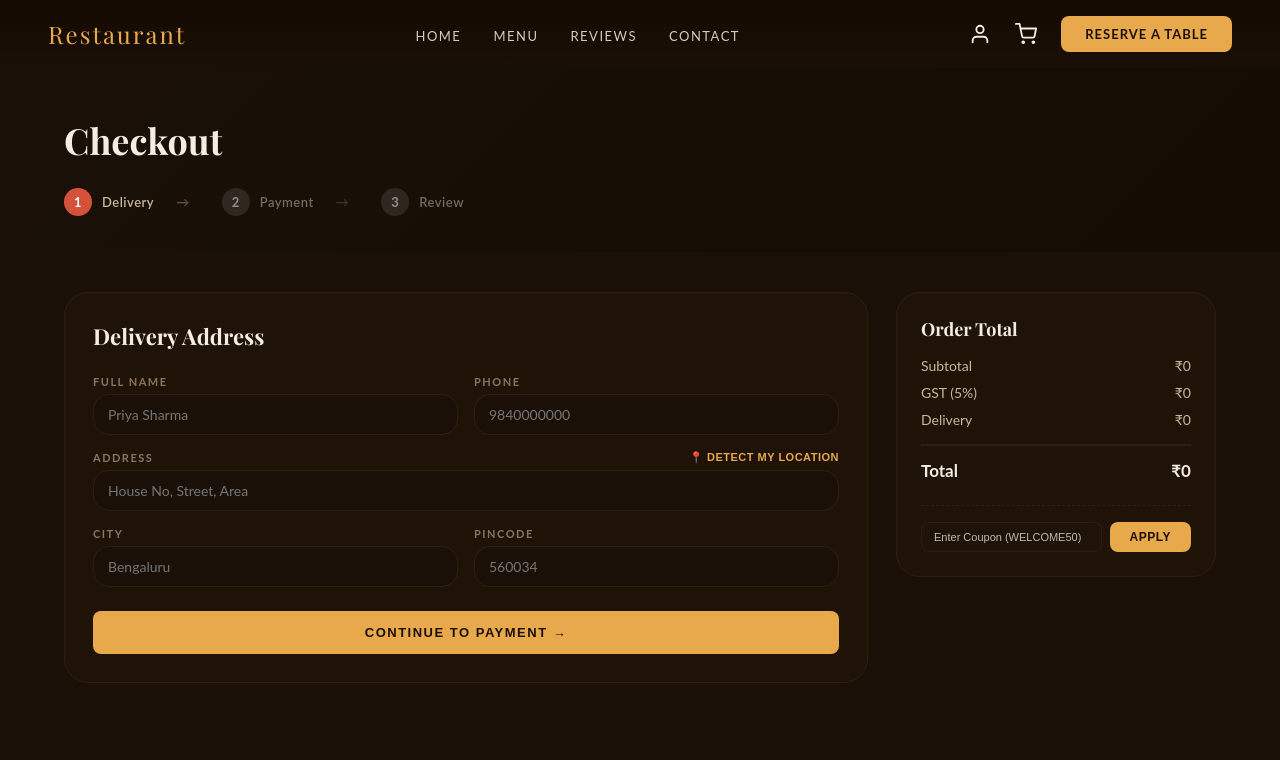
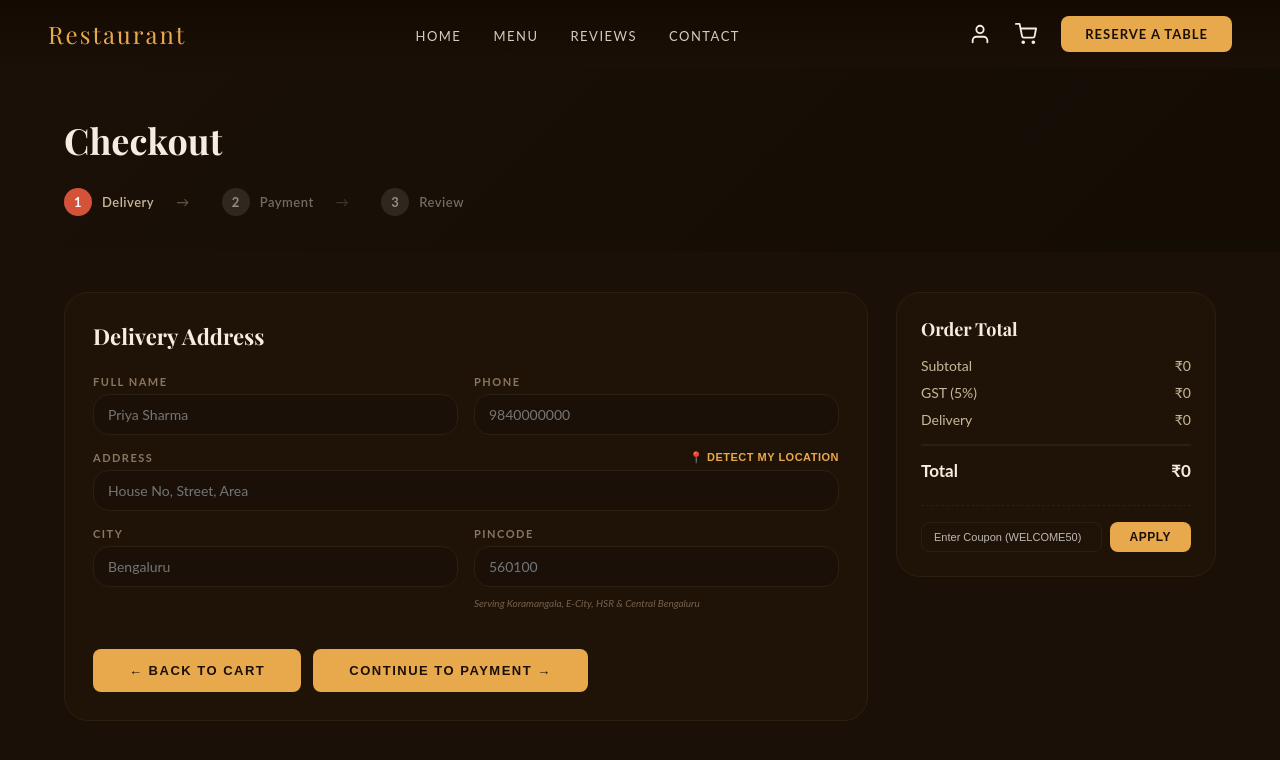
Before and after one commit to TheTaheer1/Restaurant-app, a React (Vite) app: page /checkout in a window 1280 px wide. Shown: the top 760 px of the page. Built offline with nearby package versions, Linux system fonts and the light colour scheme; a web font is replaced by a local one.

Commit message:
Enhance checkout validation and cart persistence: Bengaluru-only delivery, serviceable pincodes, and persistent cart storage

```diff
--- a/src/context/CartContext.jsx
+++ b/src/context/CartContext.jsx
@@ -1,4 +1,4 @@
-import { createContext, useContext, useReducer } from 'react'
+import { createContext, useContext, useReducer, useEffect } from 'react'
 
 const CartContext = createContext(null)
 
@@ -45,7 +45,14 @@ function cartReducer(state, action) {
 }
 
 export function CartProvider({ children }) {
-  const [state, dispatch] = useReducer(cartReducer, initialState)
+  const [state, dispatch] = useReducer(cartReducer, initialState, (initial) => {
+    const saved = localStorage.getItem('cart')
+    return saved ? JSON.parse(saved) : initial
+  })
+
+  useEffect(() => {
+    localStorage.setItem('cart', JSON.stringify(state))
+  }, [state])
 
   const addItem    = (item)          => dispatch({ type: 'ADD_ITEM',    payload: item })
   const removeItem = (_id)           => dispatch({ type: 'REMOVE_ITEM', payload: _id })
--- a/src/pages/Cart.jsx
+++ b/src/pages/Cart.jsx
@@ -24,7 +24,10 @@ export default function Cart() {
             {/* Items */}
             <div className={styles.itemsCol}>
               <div className={styles.itemsHeader}>
-                <span>Order Items</span>
+                <div style={{ display: 'flex', alignItems: 'center', gap: '12px' }}>
+                  <span>Order Items</span>
+                  <Link to="/menu" className={styles.addMoreLink}>+ Add More Items</Link>
+                </div>
                 {items.length > 0 && <button className={styles.clearBtn} onClick={clearCart}>Clear All</button>}
               </div>
 
--- a/src/pages/Cart.module.css
+++ b/src/pages/Cart.module.css
@@ -26,6 +26,12 @@
   font-weight: 600; transition: color 0.2s;
 }
 .clearBtn:hover { color: var(--red-deep); }
+.addMoreLink {
+  color: #e8a84c; font-size: 12px; font-weight: 600; text-decoration: none;
+  background: rgba(232, 168, 76, 0.1); padding: 4px 12px; border-radius: 100px;
+  transition: all 0.2s; margin-left: 4px;
+}
+.addMoreLink:hover { background: #e8a84c; color: #1a1008; }
 
 .items { display: flex; flex-direction: column; gap: 12px; }
 
--- a/src/pages/Checkout.jsx
+++ b/src/pages/Checkout.jsx
@@ -1,4 +1,4 @@
-import { useState, useEffect } from 'react'
+import { useState, useEffect, useRef } from 'react'
 import { useNavigate } from 'react-router-dom'
 import { useCart } from '../context/CartContext'
 import { calcTotal, formatPrice } from '../utils/cartSlice'
@@ -37,16 +37,27 @@ export default function Checkout() {
     'SAVE200': 200
   }
 
+  const [isReady, setIsReady] = useState(false)
+
   useEffect(() => {
-    const saved = localStorage.getItem('savedAddress')
+    const saved = sessionStorage.getItem('savedAddress')
     if (saved) {
       try {
-        setForm(f => ({ ...f, ...JSON.parse(saved) }))
+        setForm(JSON.parse(saved))
       } catch (e) { /* ignore */ }
     }
+    setIsReady(true)
   }, [])
 
-  function handle(e) { setForm(f => ({ ...f, [e.target.name]: e.target.value })) }
+  useEffect(() => {
+    if (isReady) {
+      sessionStorage.setItem('savedAddress', JSON.stringify(form))
+    }
+  }, [form, isReady])
+
+  function handle(e) {
+    setForm(f => ({ ...f, [e.target.name]: e.target.value }))
+  }
 
   function handleNext() {
     const errs = {}
@@ -59,10 +70,14 @@ export default function Checkout() {
     else if (form.address.trim().length < 15) errs.address = "Please enter a detailed address (min 15 chars)"
     else if (!form.address.trim().includes(' ') || form.address.trim().split(' ').length < 3) errs.address = "Please enter a valid street and area (e.g. 123 Main St, Indiranagar)"
 
-    if (!form.city.trim() || form.city.trim().length < 3) errs.city = "Enter a valid city name"
+    if (!form.city.trim()) errs.city = "City is required"
+    else if (!/^[a-zA-Z\s]+$/.test(form.city.trim())) errs.city = "City name should only contain letters"
+    else if (form.city.trim().toLowerCase() !== 'bengaluru') errs.city = "Sorry, we only deliver in Bengaluru for now"
 
+    const SERVICEABLE_PINCODES = ['560100', '560034', '560068', '560076', '560102', '560103', '560001', '560002']
     if (!form.pincode.trim()) errs.pincode = "Pincode is required"
     else if (!/^\d{6}$/.test(form.pincode.trim())) errs.pincode = "Enter a valid 6-digit pincode"
+    else if (!SERVICEABLE_PINCODES.includes(form.pincode.trim())) errs.pincode = "Please enter a valid serviceable pincode"
 
     if (Object.keys(errs).length > 0) {
       setErrors(errs)
@@ -120,6 +135,7 @@ export default function Checkout() {
       setIsSubmitting(false)
       setShowSuccess(true)
       clearCart()
+      sessionStorage.removeItem('savedAddress')
       setTimeout(() => navigate(`/order-tracking/${newId}`), 4000)
     }, 2000)
   }
@@ -199,11 +215,18 @@ export default function Checkout() {
                       </div>
                       <div className={styles.field}>
                         <label>Pincode</label>
-                        <input name="pincode" value={form.pincode} onChange={handle} placeholder="560034" className={errors.pincode ? styles.inputError : ''} />
-                        {errors.pincode && <span className={styles.errorText}>{errors.pincode}</span>}
+                        <input name="pincode" value={form.pincode} onChange={handle} placeholder="560100" className={errors.pincode ? styles.inputError : ''} />
+                        {errors.pincode ? (
+                          <span className={styles.errorText}>{errors.pincode}</span>
+                        ) : (
+                          <span className={styles.hintText}>Serving Koramangala, E-City, HSR & Central Bengaluru</span>
+                        )}
                       </div>
                     </div>
-                    <button className="btn-primary" onClick={handleNext} style={{ marginTop: '8px' }}>Continue to Payment →</button>
+                    <div className={styles.btnRow}>
+                      <button className="btn-secondary" onClick={() => navigate('/cart')}>← Back to Cart</button>
+                      <button className="btn-primary" onClick={handleNext}>Continue to Payment →</button>
+                    </div>
                   </div>
                 </div>
               )}
--- a/src/pages/Checkout.module.css
+++ b/src/pages/Checkout.module.css
@@ -42,6 +42,7 @@
 .field input:focus { border-color: var(--brown-light); }
 .inputError { border-color: var(--red-primary) !important; }
 .errorText { font-size: 11px; color: var(--red-primary); margin-top: 2px; }
+.hintText { font-size: 10px; color: var(--text-muted); margin-top: 4px; opacity: 0.8; font-style: italic; }
 
 .labelRow { display: flex; justify-content: space-between; align-items: center; }
 .labelRow label { margin-bottom: 0; }
@@ -53,6 +54,14 @@
 }
 .detectBtn:hover { opacity: 0.8; }
 .detectBtn:disabled { opacity: 0.5; cursor: not-allowed; }
+.divider { color: var(--border-color); font-size: 10px; margin: 0 4px; opacity: 0.5; }
+.clearFormBtn {
+  background: none; border: none; color: var(--text-muted); font-size: 11px;
+  font-weight: 600; cursor: pointer; transition: color 0.2s;
+  display: flex; align-items: center; gap: 4px; padding: 0;
+  text-transform: uppercase; letter-spacing: 0.5px;
+}
+.clearFormBtn:hover { color: var(--red-primary); }
 
 .payOptions { display: flex; flex-direction: column; gap: 12px; margin-bottom: 24px; }
 .payOption {
@@ -68,7 +77,7 @@
 .paySelected { border-color: var(--brown-light) !important; background: rgba(232, 168, 76, 0.1) !important; color: var(--brown-cream) !important; }
 .payIcon { font-size: 22px; }
 
-.btnRow { display: flex; gap: 12px; flex-wrap: wrap; }
+.btnRow { display: flex; gap: 12px; flex-wrap: wrap; margin-top: 24px; }
 
 .reviewBlock { margin-bottom: 20px; padding-bottom: 20px; border-bottom: 1px solid var(--border-color); }
 .reviewLabel { font-size: 11px; letter-spacing: 2px; text-transform: uppercase; color: var(--red-primary); font-weight: 700; margin-bottom: 8px; }
```
